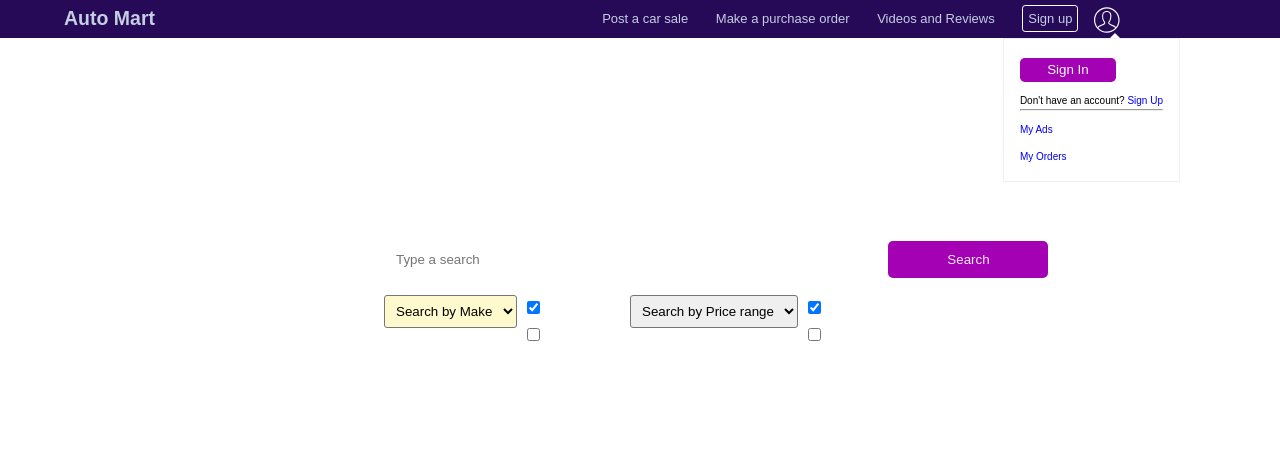
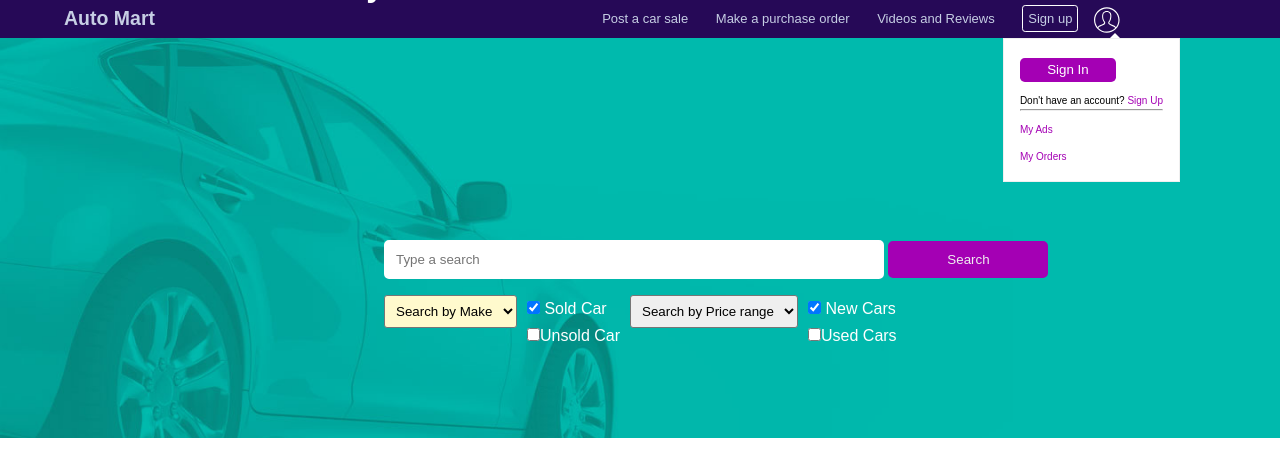
Before and after one commit to Adedayo-A/Auto-Mart, a plain HTML site: page UI/index.html in a window 1280 px wide. Both pictures are taken after a click on the icon 1107 px from the left and 19 px from the top of the page. Drawn offline with Linux system fonts and the light colour scheme.

Commit message:
reverted my mistake of deleting the DIV containing my Background Image

```diff
--- a/UI/index.html
+++ b/UI/index.html
@@ -39,6 +39,7 @@
         <p class="para-dropdown"><a href="orders.html">My Orders</a></p>
     </div>
     <main class="main-index">
+        <div></div>
         <h1>Get the best deal for your cars</h1>
     </main>
     <section class="section-search">
--- a/UI/style.css
+++ b/UI/style.css
@@ -98,6 +98,7 @@ svg {
   background-color: #A400B4;
   color: #fff;
 }
+
 .button-dropdown a {
   text-decoration: none;
   color: white;
@@ -109,7 +110,7 @@ svg {
 }
 .para-dropdown a {
   text-decoration: none;
-  /* color: black; */
+  color: #A400B4;
 }
 
 .nav-two {
```
Also changed, not shown: 1 other file.
